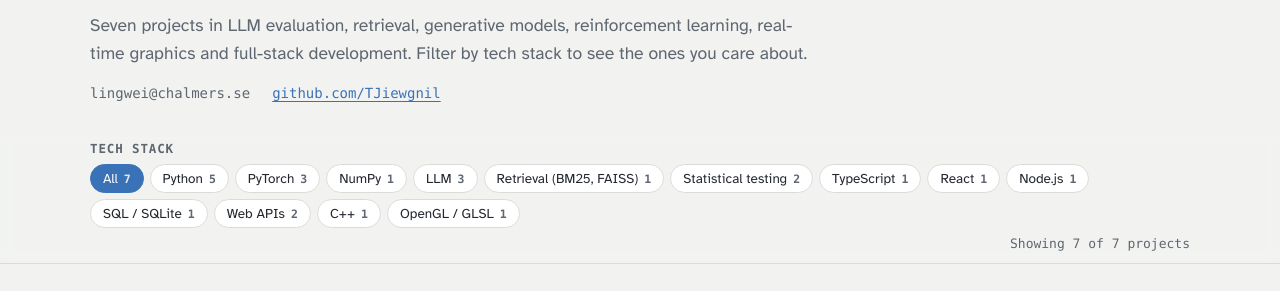
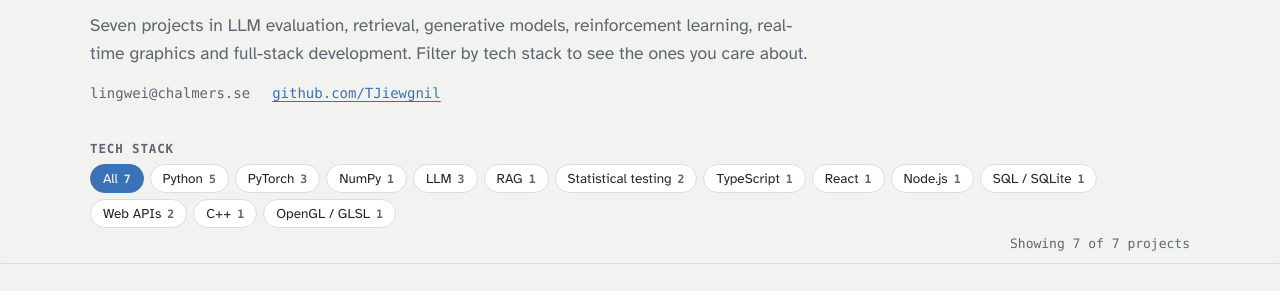
Before and after one commit to TJiewgnil/TJiewgnil.github.io, a plain HTML site: page index.html in a window 1280 px wide. Shown: the part 255-546 px from the top of the page. Drawn offline with Linux system fonts and the light colour scheme; a web font is replaced by a local one.

Commit message:
Rename the retrieval filter to RAG
Co-Authored-By: Claude Opus 5.5 <noreply@anthropic.com>

```diff
--- a/index.html
+++ b/index.html
@@ -34,7 +34,7 @@
     <span class="status" aria-live="polite" data-format="Showing {n} of {t} projects">Showing 7 of 7 projects</span>
   </div>
 </div>
-<script type="application/json" id="tech-labels">{"python":"Python","pytorch":"PyTorch","numpy":"NumPy","llm":"LLM","retrieval":"Retrieval (BM25, FAISS)","stats":"Statistical testing","typescript":"TypeScript","react":"React","node":"Node.js","sql":"SQL / SQLite","api":"Web APIs","cpp":"C++","opengl":"OpenGL / GLSL"}</script>
+<script type="application/json" id="tech-labels">{"python":"Python","pytorch":"PyTorch","numpy":"NumPy","llm":"LLM","retrieval":"RAG","stats":"Statistical testing","typescript":"TypeScript","react":"React","node":"Node.js","sql":"SQL / SQLite","api":"Web APIs","cpp":"C++","opengl":"OpenGL / GLSL"}</script>
 
 <main class="wrap">
   <div class="grid">
```
Also changed, not shown: zh/index.html (+1 -1 lines).
